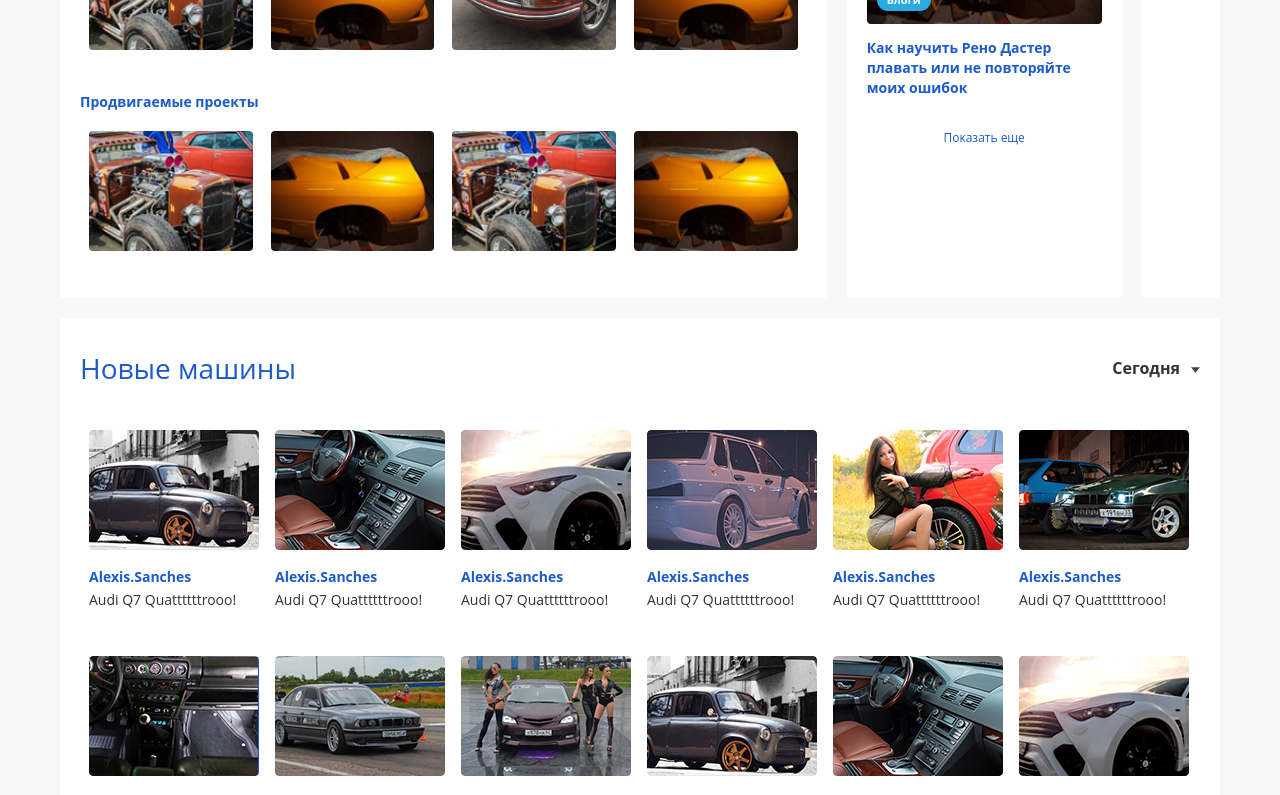
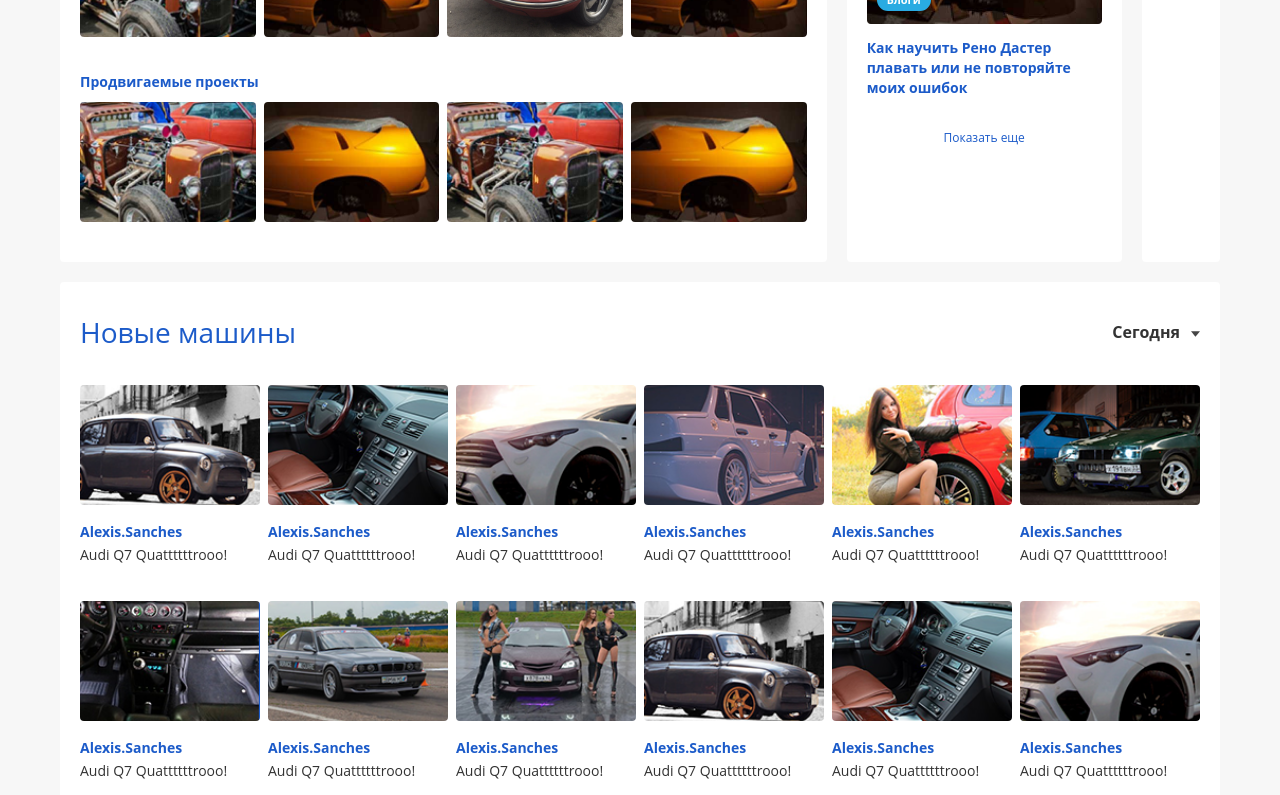
Before and after one commit to 8simsim8/driveland.dev, a plain HTML site: page www/index.html in a window 1280 px wide. Shown: the part 1640-2435 px from the top of the page. Drawn offline with nearby package versions, Linux system fonts and the light colour scheme.

Commit message:
мелкие правки

```diff
--- a/www/css/styles-general.css
+++ b/www/css/styles-general.css
@@ -302,13 +302,13 @@
         }
 
 main {
-  min-width: 1180px;
+  min-width: 960px;
   padding: 20px 0 0;
   margin-top: 86px;
   background-color: #F7F7F7;
 }
   .wrapper {
-    width: 1180px;
+    max-width:1180px;
     margin: 0 auto;
   }
   section {
@@ -441,3 +441,9 @@
       .b-footer-link:hover {
         color: #020202;
       }
+@media (max-width: 1100px) {
+  .b-menu__wrapp-login.text.bold {
+      background-position: 10px center;
+      background-size: 10px 16px;
+  }
+}
--- a/www/css/styles-main.css
+++ b/www/css/styles-main.css
@@ -158,7 +158,7 @@
       .b-content__lider-previous-item {
         display: inline-block;
         height: 252px;
-        width: 350px;
+        width: calc(50% - 10px);
         border-radius: 4px;
         overflow: hidden;
       }
@@ -167,7 +167,7 @@
         }
         .b-content__lider-previous-item img {
           height: 252px;
-          width: 350px;
+          width: 100%;
           object-fit: cover;
         }
     .b-content__lider-gaining {
@@ -180,21 +180,13 @@
       .b-content__lider-gaining-item,
       .b-content__lider-promote-item {
         display: inline-block;
-        height: 136px;
-        padding: 8px;
-        width: 25%;
-        border-radius: 4px;
-        border: 1px solid transparent;
-        -webkit-transition: border 0.2s ease;
-        transition: border 0.2s ease;
+        height: 120px;
+        margin: 0 8px 0 0;
+        width: calc(25% - 6px);
       }
-        .b-content__lider-gaining-item:hover,
-        .b-content__lider-promote-item:hover {
-          border: 1px solid #CECECE;
-        }
-        .b-content__lider-gaining-item:first-child,
-        .b-content__lider-promote-item:first-child {
-          margin-left: 0px;
+        .b-content__lider-gaining-item:last-child,
+        .b-content__lider-promote-item:last-child {
+          margin-right: 0px;
         }
          .b-content__lider-gaining-item img,
          .b-content__lider-promote-item img {
@@ -323,30 +315,25 @@
   }
     .b-new-auto__container {
       font-size: 0;
+      margin: 0 -4px;
     }
+
       .b-new-auto__item {
         display: inline-block;
         vertical-align: top;
-        width: 186px;
-        padding: 8px 8px 35px;
-        border-radius: 4px;
-        border: 1px solid transparent;
-        -webkit-transition: border 0.2s ease;
-        transition: border 0.2s ease;
+        width: calc(16.66667% - 8px);
+        margin: 0 4px;
+        padding-bottom: 35px;
       }
-        .b-new-auto__item:hover {
-          border: 1px solid #CECECE;
-        }
         .b-new-auto__item img {
           height: 120px;
-          width: 170px;
+          width: 100%;
           margin-bottom: 15px;
           object-fit: cover;
           border-radius: 4px;
         }
         .b-new-auto__item-name,
         .b-new-auto__item-auto {
-          max-width: 170px;
           font-family : Open Sans;
           font-size : 14px;
           line-height : 23px;
@@ -390,3 +377,8 @@
         color: #FFFFFF;
         background-color: #1C5BC9;
       }
+@media (max-width: 1100px) {
+  .b-new-auto__item {
+    width:  calc(20% - 8px);
+  }
+}
--- a/www/index.html
+++ b/www/index.html
@@ -94,7 +94,7 @@
 
                 <div class="b-content__lider-previous">
                   <p><a href="#" class="text bold">Предидущие победители</a></p>
-                  <div>
+                  <div class="b-content__container">
                     <a href="#" title="" class="b-content__lider-previous-item">
                       <img src="/img/temp/img-previous-1.jpg" alt="">
                     </a>
```
